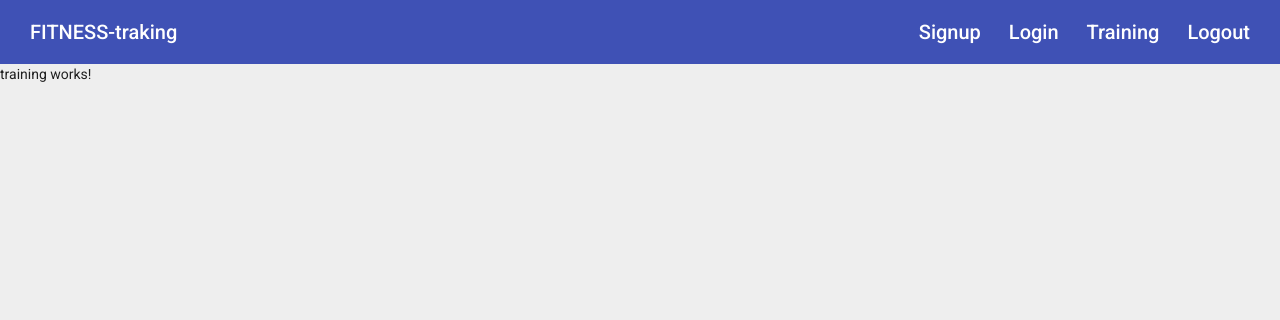
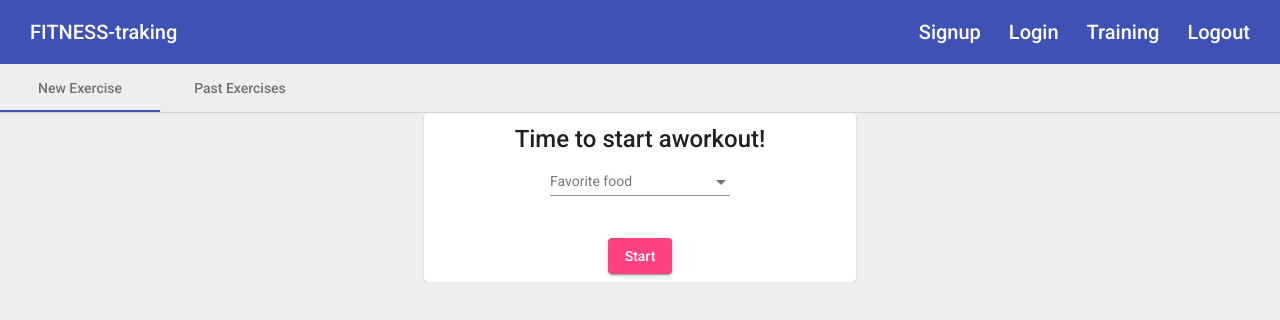
Before and after one commit to meolivares06/fitness-tracking, an Angular app: page /training in a window 1280 px wide. Shown: the top 320 px of the page. Built offline with nearby package versions, Linux system fonts and the light colour scheme.

Commit message:
New training: Card
Card para new training

New training

```diff
--- a/src/app/training/new-training/new-training.component.html
+++ b/src/app/training/new-training/new-training.component.html
@@ -1 +1,28 @@
-<p>new-training works!</p>
+<section class="new-training" fxLayout fxLayoutAlign="center" >
+  <mat-card fxFlex.lt-sm="100%">
+    <mat-card-title >Time to start aworkout!</mat-card-title>
+    <mat-card-content>
+        <mat-form-field>
+            <mat-label>Favorite food</mat-label>
+            <mat-select>
+                <mat-option value="crunches">
+                    Crunches
+                </mat-option>
+                <mat-option value="touch-toes">
+                    Touch Toes
+                </mat-option>
+                <mat-option value="side-lunges">
+                    Side Lunges
+                </mat-option>
+                <mat-option value="burpees">
+                    Burpees
+                </mat-option>
+
+            </mat-select>
+        </mat-form-field>
+    </mat-card-content>
+    <mat-card-actions>
+      <button type="submit" mat-raised-button color="accent">Start</button>
+    </mat-card-actions>
+  </mat-card>
+</section>
--- a/src/app/training/new-training/new-training.component.scss
+++ b/src/app/training/new-training/new-training.component.scss
@@ -0,0 +1,4 @@
+mat-card {
+    width: 400px;
+    text-align: center;
+}
--- a/src/app/training/training.component.html
+++ b/src/app/training/training.component.html
@@ -1 +1,8 @@
-<p>training works!</p>
+<mat-tab-group>
+  <mat-tab label="New Exercise">
+    <app-new-training></app-new-training>
+    </mat-tab>
+  <mat-tab label="Past Exercises">
+    <app-past-trainings></app-past-trainings>
+     </mat-tab>
+</mat-tab-group>
```
Also changed, not shown: src/app/material/material.module.ts (+12 -7 lines), 1 other file (tests, documents, lock files or other folders).
